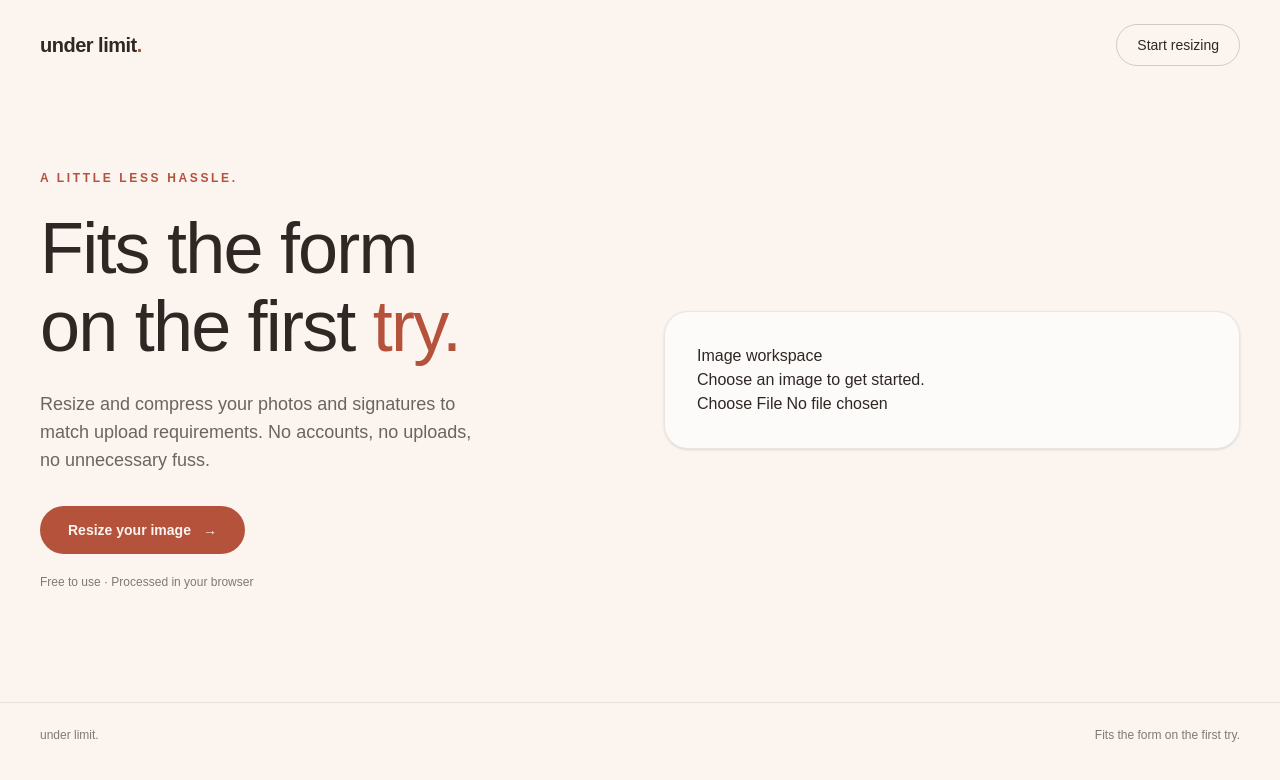
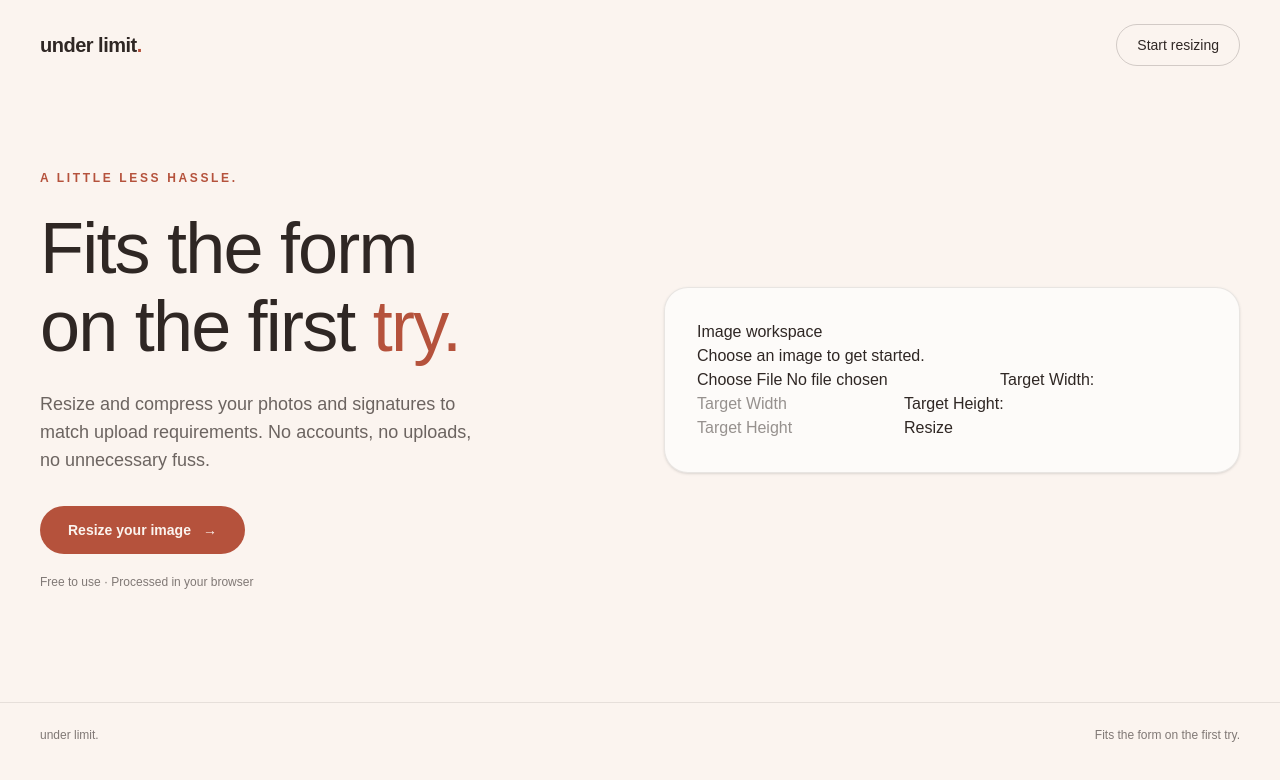
Before and after one commit to aswinsankartk/under-limit, a Next.js app: page / in a window 1280 px wide. Shown: the top 780 px of the page. Built offline with nearby package versions, Linux system fonts and the light colour scheme.

Commit message:
feat: add target dimension controls

```diff
--- a/components/ImageUploader.tsx
+++ b/components/ImageUploader.tsx
@@ -12,6 +12,17 @@ export default function ImageUploader() {
     height: number;
   } | null>(null);
   const [error, setError] = useState<string | null>(null);
+
+  const [targetWidth, setTargetWidth] = useState<number | null>(null);
+  const [targetHeight, setTargetHeight] = useState<number | null>(null);
+
+  const dimensionsAreValid =
+    targetWidth !== null &&
+    Number.isInteger(targetWidth) &&
+    targetWidth > 0 &&
+    targetHeight !== null &&
+    Number.isInteger(targetHeight) &&
+    targetHeight > 0;
 
   const onChange = (event: React.ChangeEvent<HTMLInputElement>) => {
     const allowedTypes = ["image/jpeg", "image/png", "image/webp"];
@@ -36,6 +47,14 @@ export default function ImageUploader() {
     urlRef.current = url;
   };
 
+  const handleResize = () => {
+    if (!dimensionsAreValid) {
+      setError("Please enter valid positive whole-number dimensions.");
+      return;
+    }
+    setError(null);
+  };
+
   useEffect(() => {
     let cancelled = false;
     if (!image) {
@@ -51,6 +70,8 @@ export default function ImageUploader() {
           width: bitmap.width,
           height: bitmap.height,
         });
+        setTargetWidth(bitmap.width);
+        setTargetHeight(bitmap.height);
       } catch (error) {
         if (!cancelled) {
           setDimensions(null);
@@ -76,6 +97,7 @@ export default function ImageUploader() {
       }
     };
   }, []);
+
   return (
     <section>
       <h2>Image workspace</h2>
@@ -110,6 +132,31 @@ export default function ImageUploader() {
           Dimensions: {dimensions.width} × {dimensions.height} px
         </p>
       )}
+      <label htmlFor="targetWidth">Target Width:</label>
+      <input
+        type="number"
+        id="targetWidth"
+        value={targetWidth ?? ""}
+        min={1}
+        step={1}
+        onChange={(e) =>
+          setTargetWidth(e.target.value === "" ? null : Number(e.target.value))
+        }
+        placeholder="Target Width"
+      />
+      <label htmlFor="targetHeight">Target Height:</label>
+      <input
+        type="number"
+        id="targetHeight"
+        value={targetHeight ?? ""}
+        min={1}
+        step={1}
+        onChange={(e) =>
+          setTargetHeight(e.target.value === "" ? null : Number(e.target.value))
+        }
+        placeholder="Target Height"
+      />
+      <button onClick={handleResize}>Resize</button>
     </section>
   );
 }
```
